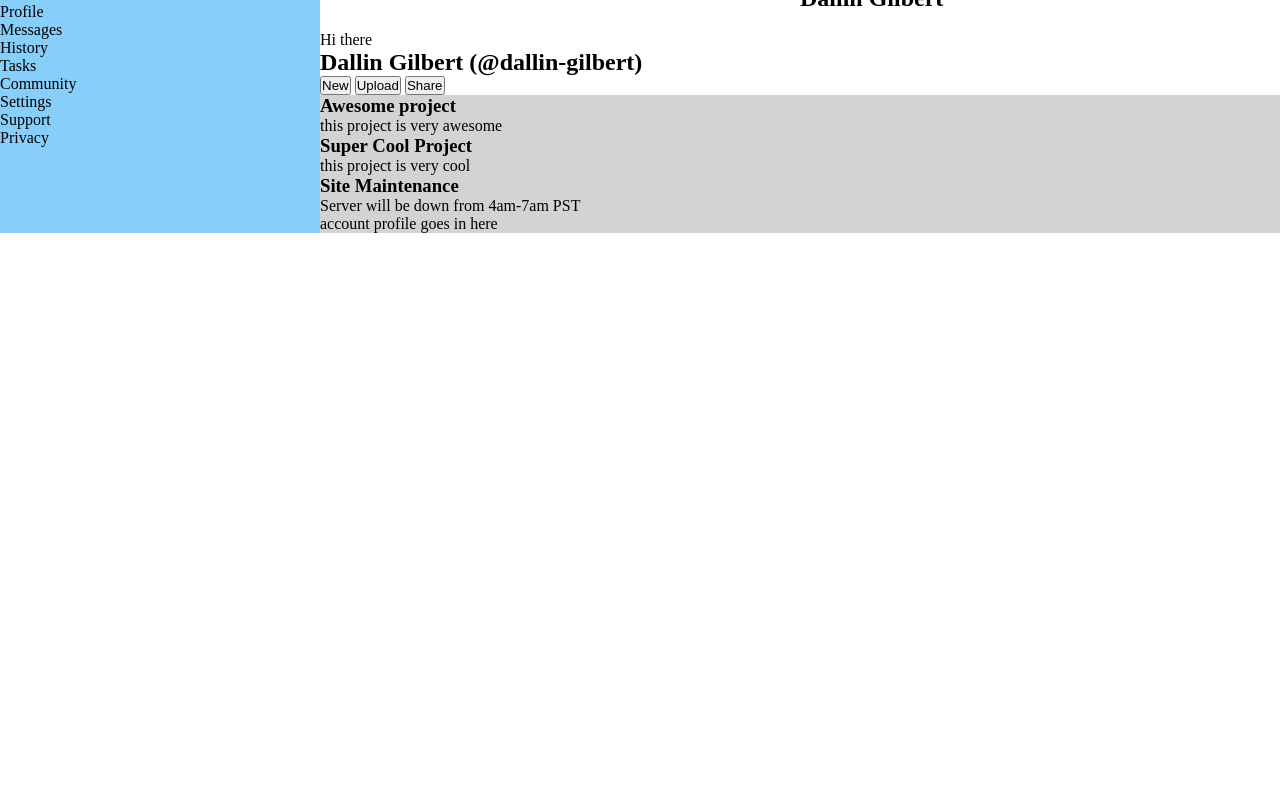
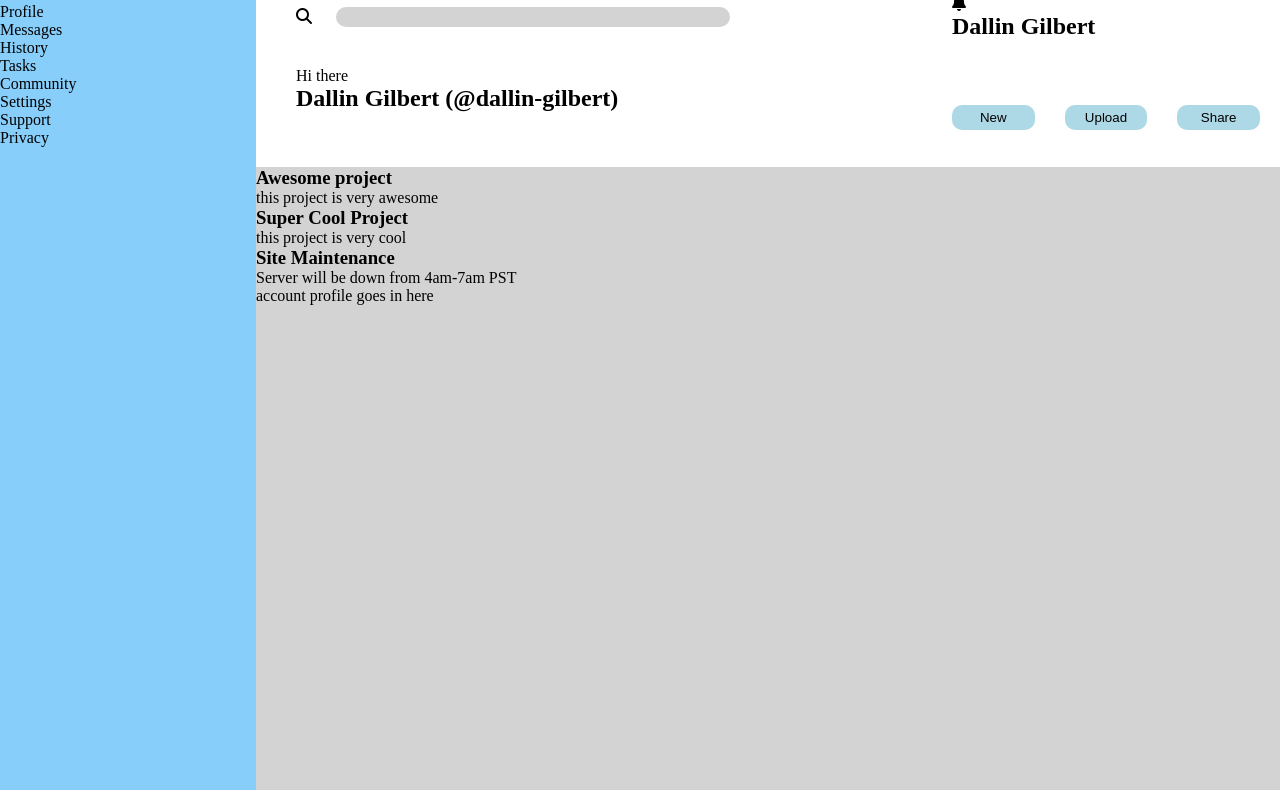
Before and after one commit to dallingilbert/admin-dashboard, a plain HTML site: page index.html in a window 1280 px wide. Shown: the part 33-823 px from the top of the page. Before the commit the page ends 800 px from the top, so only its background shows below. Drawn offline with Linux system fonts and the light colour scheme.

Commit message:
More progress on the grid layout for header and sidebar

```diff
--- a/index.css
+++ b/index.css
@@ -6,15 +6,48 @@
 
 .grid-container {
     display: grid;
-    grid-template-columns: 1fr 3fr;
+    grid-template-columns: 1fr 4fr;
+    grid-template-rows: 1fr 4fr;
 }
 
 .nav {
     display: grid;
     grid-template-rows: 1fr 1fr;
-    grid-template-columns: 1fr 1fr;
+    grid-template-columns: 2fr 1fr;
     grid-column: 2 / -1;
+    padding-left: 40px;
+    height: 200px;
 }
+
+.search-bar, .profile-info, .buttons {
+    align-self: center;
+
+}
+
+.search-bar input {
+    margin-left: 20px;
+    width: 60%;
+    background-color: lightgrey;
+    border-radius: 10px;
+    height: 20px;
+    border-style: none;
+}
+
+.buttons {
+    display: grid;
+    gap: 30px;
+    grid-template-columns: 1fr 1fr 1fr;
+    justify-content: space-around;
+    padding-right: 20px;
+}
+
+.buttons button {
+    background-color: lightblue;
+    border-radius: 10px;
+    height: 25px;
+    border-style: none;
+}
+
 
 .sidebar {
     background-color: lightskyblue;
--- a/index.html
+++ b/index.html
@@ -18,14 +18,14 @@
                 <i class="fa-solid fa-bell"></i>
                 <h2>Dallin Gilbert</h2>
             </div>
-            <div class="username-greeting action-buttons">
+            <div class="username-greeting">
                 <p>Hi there</p>
                 <h2>Dallin Gilbert (@dallin-gilbert)</h2>
-                <div class="buttons">
-                    <button type="button">New</button>
-                    <button type="button">Upload</button>
-                    <button type="button">Share</button>
-                </div>
+            </div>
+            <div class="buttons">
+                <button type="button">New</button>
+                <button type="button">Upload</button>
+                <button type="button">Share</button>
             </div>
         </div>
         <div class="sidebar">
```
